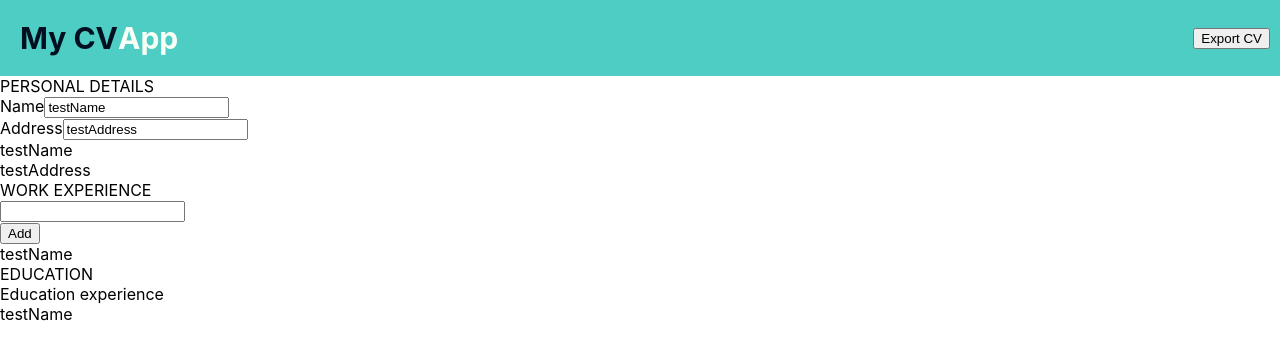
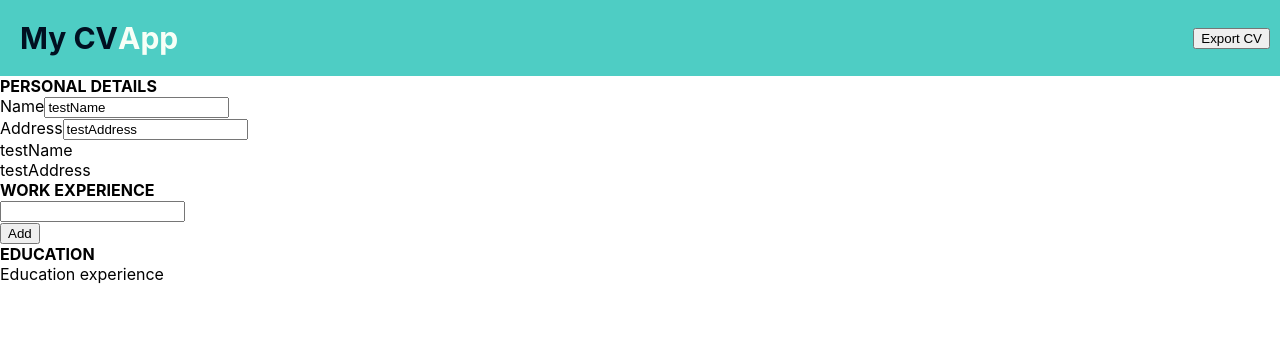
Before and after one commit to hrlclem/cv-project, a React (Create React App) app: page / in a window 1280 px wide. Shown: the top 358 px of the page. Built offline with nearby package versions, Linux system fonts and the light colour scheme.

Commit message:
improving data management

```diff
--- a/src/App.js
+++ b/src/App.js
@@ -12,7 +12,7 @@ class App extends Component {
       <div className="App">
           <Header />
           <EditSide />
-          <PreviewSide />
+          {/* <PreviewSide /> */}
       </div>
       );
     }
--- a/src/components/PreviewSide.js
+++ b/src/components/PreviewSide.js
@@ -10,7 +10,7 @@ class PreviewSide extends Component {
         <div className="previewSide">
             <div className="persoDetailsDiv">
                     <div className="namePrev">{data.intro.name}</div>
-                    <div className="addressPrev">{this.props.address}</div>
+                    <div className="addressPrev">{data.intro.address}</div>
             </div>
 
             <div className="workExpPreviewDiv">
--- a/src/components/WorkExp.js
+++ b/src/components/WorkExp.js
@@ -33,12 +33,6 @@ class WorkExp extends Component {
           </div>
 
           <button className="addBtn" onClick={this.addWorkExp}>Add</button>
-
-
-          <PreviewSide
-                  title= {this.idExp}
-          />
-
       </div>
 
 
--- a/src/design/App.css
+++ b/src/design/App.css
@@ -23,6 +23,10 @@
   font-size: 30px;
 }
 
+.sectionTitle{
+  font-weight: bold;
+}
+
 .exportBtn {
   position:absolute;
   margin-right: 10px;
```
Also changed, not shown: src/components/addEduExp.js (added, +16 -0 lines), src/components/addWorkExp.js (added, +16 -0 lines).
